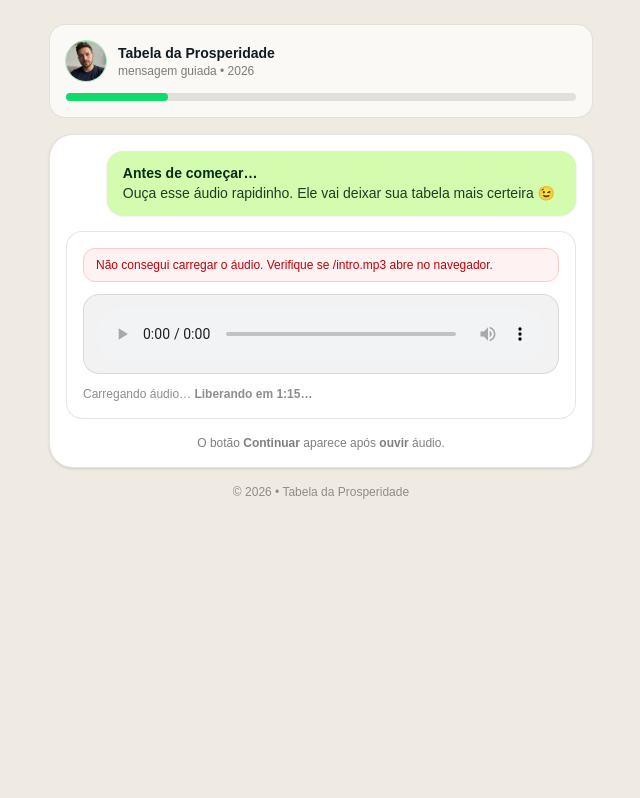
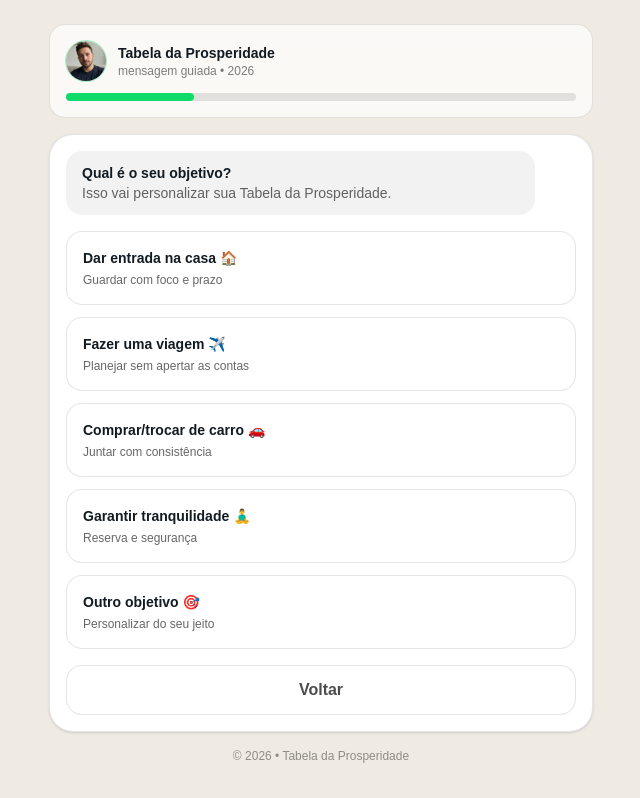
Before and after one commit to gregonocode/creative-nails, a Next.js app: page /funil in a window 1280 px wide. Shown: the whole page, without its empty margins (319-959 px from the left). Built offline with nearby package versions, Linux system fonts and the light colour scheme.

Commit message:
ajuste pra pular audio

```diff
--- a/app/funil/page.tsx
+++ b/app/funil/page.tsx
@@ -2,13 +2,12 @@
 
 import { useMemo, useState } from 'react';
 import FunnelShell from '@/app/components/quiz/funil/FunnelShell';
-import StepAudio from '@/app/components/quiz/funil/StepAudio';
 import StepGoal from '@/app/components/quiz/funil/StepGoal';
 import StepAmount from '@/app/components/quiz/funil/StepAmount';
 import StepName from '@/app/components/quiz/funil/StepName';
 import StepLoading from '@/app/components/quiz/funil/StepLoading';
 
-type Goal = "casa" | "viagem" | "carro" | "tranquilidade" | "outro";
+type Goal = 'casa' | 'viagem' | 'carro' | 'tranquilidade' | 'outro';
 type Amount = 10000 | 20000 | 40000 | 100000;
 
 type FunnelAnswers = {
@@ -17,70 +16,57 @@ type FunnelAnswers = {
   name: string;
 };
 
-type StepKey = "audio" | "goal" | "amount" | "name" | "loading";
+type StepKey = 'goal' | 'amount' | 'name' | 'loading';
 
 export default function FunilPage() {
-  const [step, setStep] = useState<StepKey>("audio");
+  const [step, setStep] = useState<StepKey>('goal');
   const [answers, setAnswers] = useState<FunnelAnswers>({
     goal: null,
     amount: null,
-    name: "",
+    name: '',
   });
 
   const progress = useMemo(() => {
-    const order: StepKey[] = ["audio", "goal", "amount", "name", "loading"];
+    const order: StepKey[] = ['goal', 'amount', 'name', 'loading'];
     return (order.indexOf(step) + 1) / order.length;
   }, [step]);
 
   return (
     <FunnelShell progress={progress}>
-      {step === "audio" && (
-        <StepAudio
-          src="/introm.mp3"
-          onNext={() => setStep("goal")}
-        />
-      )}
-
-      {step === "goal" && (
+      {step === 'goal' && (
         <StepGoal
           value={answers.goal}
-          onBack={() => setStep("audio")}
+          onBack={() => setStep('goal')}
           onSelect={(goal) => {
             setAnswers((p) => ({ ...p, goal }));
-            setStep("amount");
+            setStep('amount');
           }}
         />
       )}
 
-      {step === "amount" && (
+      {step === 'amount' && (
         <StepAmount
           value={answers.amount}
-          onBack={() => setStep("goal")}
+          onBack={() => setStep('goal')}
           onSelect={(amount) => {
             setAnswers((p) => ({ ...p, amount }));
-            setStep("name");
+            setStep('name');
           }}
         />
       )}
 
-      {step === "name" && (
+      {step === 'name' && (
         <StepName
           value={answers.name}
-          onBack={() => setStep("amount")}
+          onBack={() => setStep('amount')}
           onSubmit={(name) => {
             setAnswers((p) => ({ ...p, name }));
-            setStep("loading");
+            setStep('loading');
           }}
         />
       )}
 
-      {step === "loading" && (
-        <StepLoading
-          answers={answers}
-          seconds={3}
-          // aqui você pode gerar a tabela / registrar lead / etc.
-        />
-      )}
+      {step === 'loading' && <StepLoading answers={answers} seconds={3} />}
     </FunnelShell>
   );
 }
```
